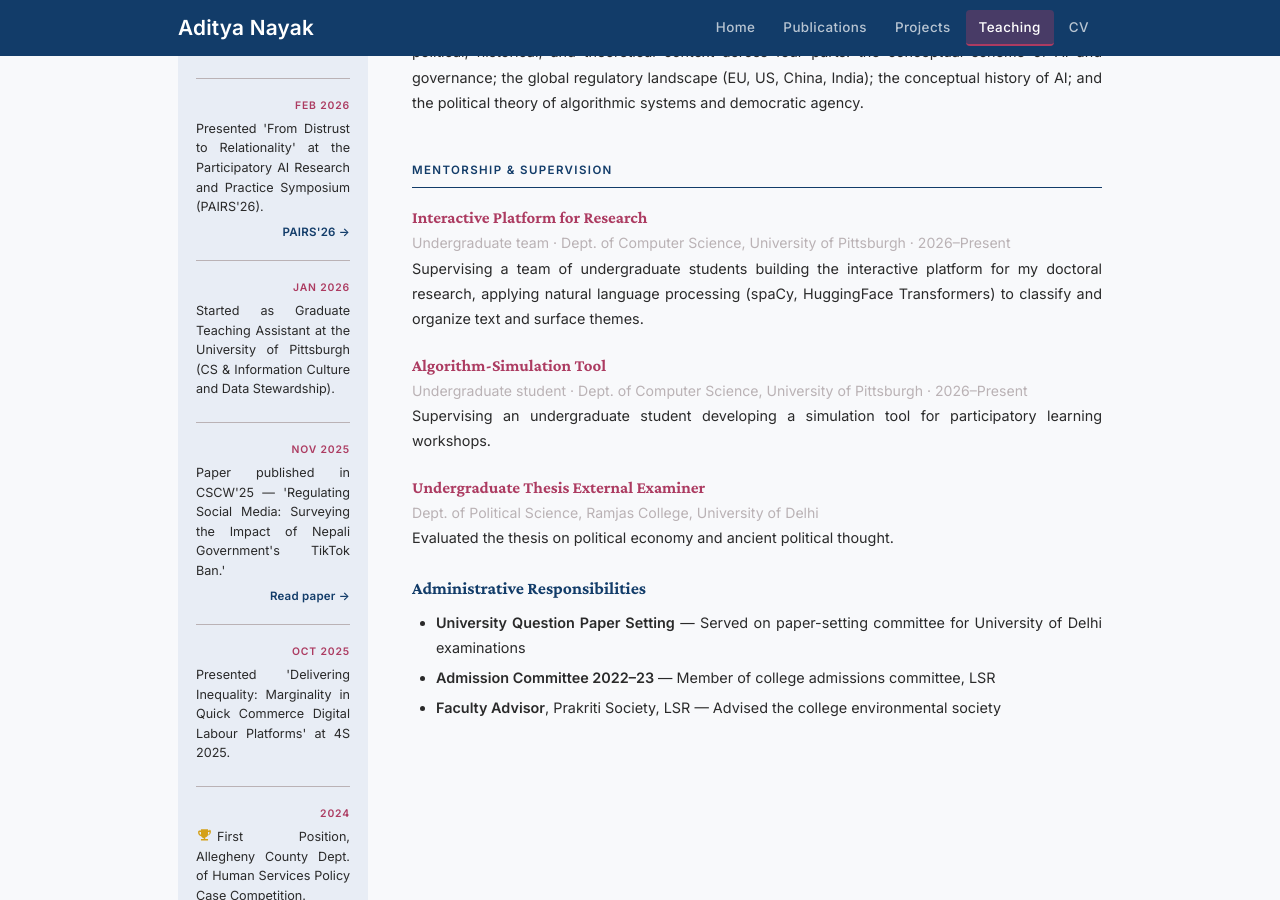
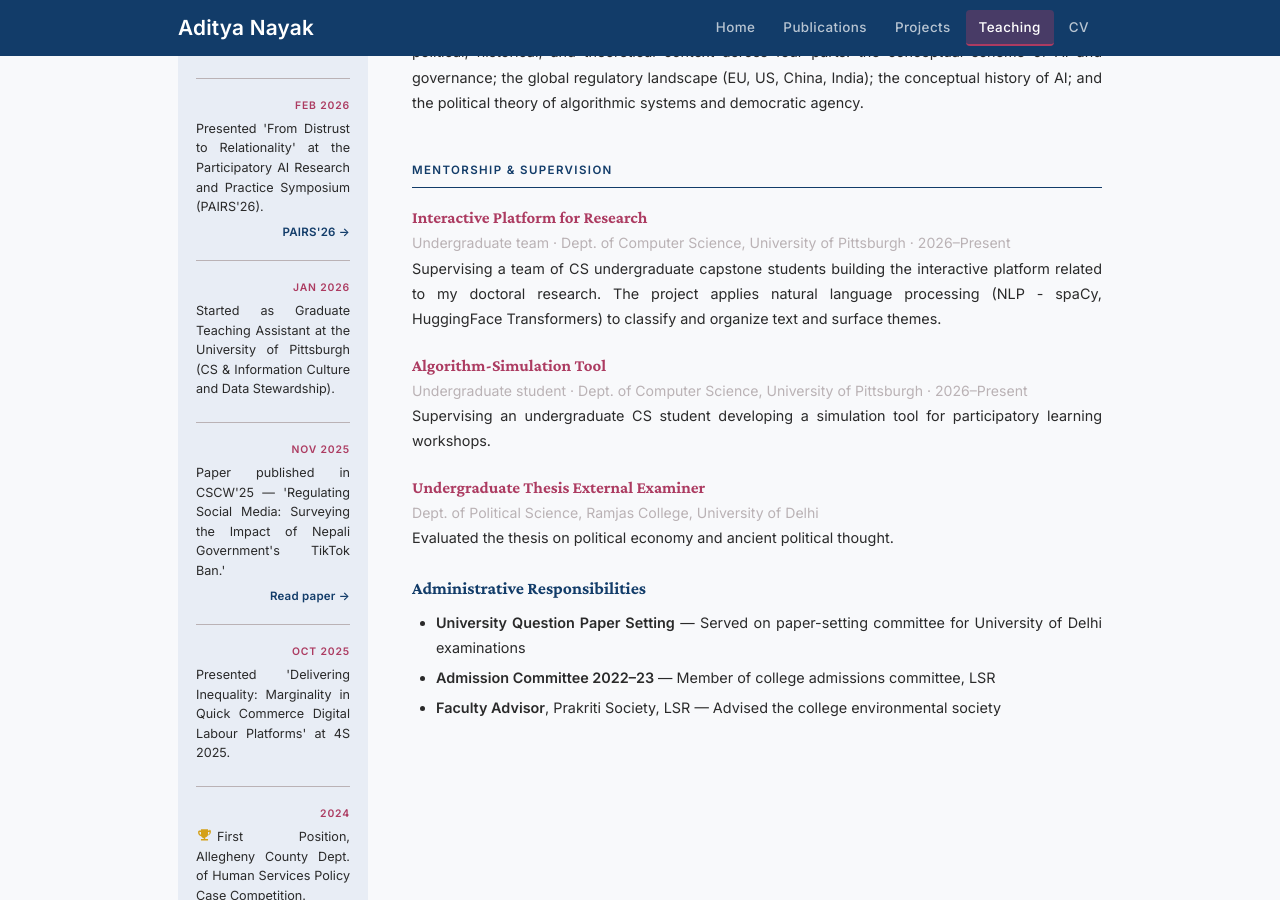
Before and after one commit to adityanayak-info/adityanayak-info.github.io, a Jekyll site: the page built from teaching.md, in a window 1280 px wide and 900 px high, scrolled down 1162 px. Built offline with Jekyll 4.4.1, drawn with Linux system fonts in a browser that asks for light colours.

Commit message:
Refine mentorship project descriptions in teaching.md
Updated descriptions of mentorship projects for clarity and specificity.

```diff
--- a/teaching.md
+++ b/teaching.md
@@ -87,19 +87,18 @@ permalink: /teaching/
 <p>As Research Associate, I contributed to the design of this graduate and undergraduate course, developing the core readings that shaped the curriculum. The course situates AI regulation within its political, historical, and theoretical context across four parts: the conceptual scheme of AI and governance; the global regulatory landscape (EU, US, China, India); the conceptual history of AI; and the political theory of algorithmic systems and democratic agency.</p>
 
 
-
 ## Mentorship & Supervision
 
 <div class="mentorship-item">
   <h4>Interactive Platform for Research</h4>
   <p class="teaching-meta">Undergraduate team · Dept. of Computer Science, University of Pittsburgh · 2026–Present</p>
-  <p>Supervising a team of undergraduate students building the interactive platform for my doctoral research, applying natural language processing (spaCy, HuggingFace Transformers) to classify and organize text and surface themes.</p>
+  <p>Supervising a team of CS undergraduate capstone students building the interactive platform related to my doctoral research. The project applies natural language processing (NLP - spaCy, HuggingFace Transformers) to classify and organize text and surface themes.</p>
 </div>
 
 <div class="mentorship-item">
   <h4>Algorithm-Simulation Tool</h4>
   <p class="teaching-meta">Undergraduate student · Dept. of Computer Science, University of Pittsburgh · 2026–Present</p>
-  <p>Supervising an undergraduate student developing a simulation tool for participatory learning workshops.</p>
+  <p>Supervising an undergraduate CS student developing a simulation tool for participatory learning workshops.</p>
 </div>
 
 <div class="mentorship-item">
```
